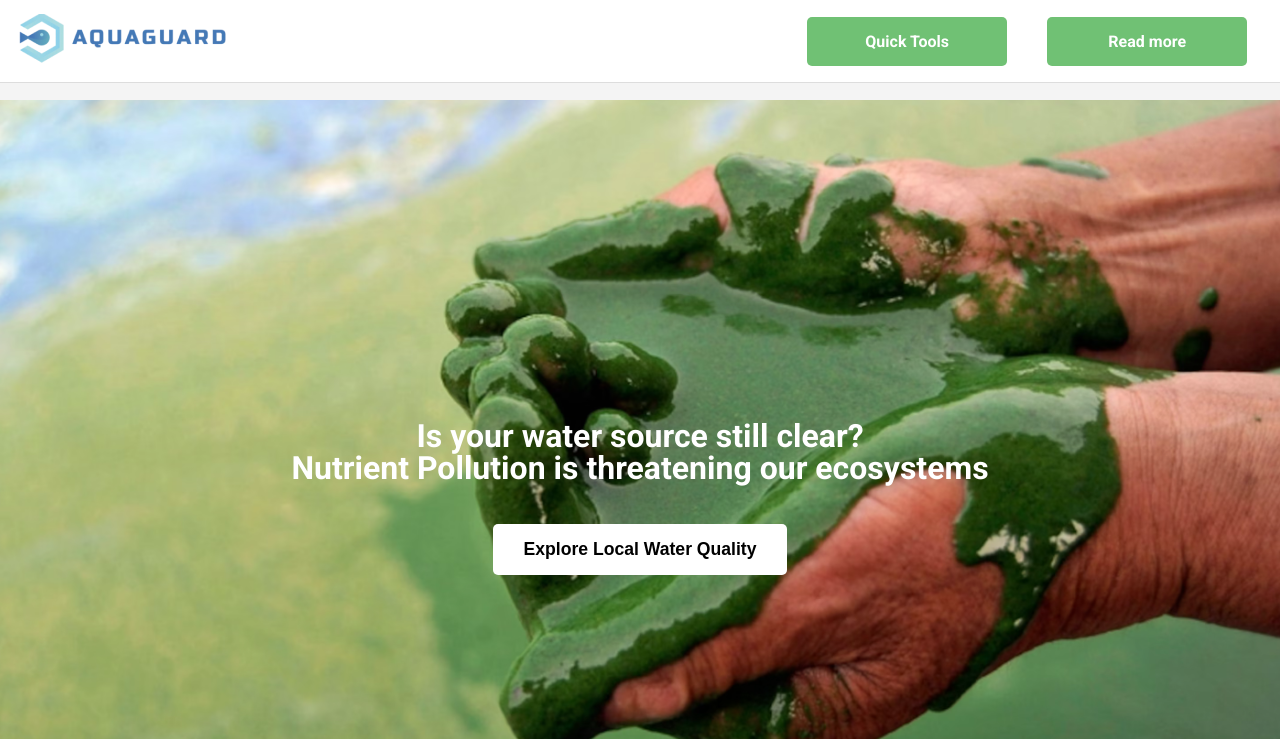
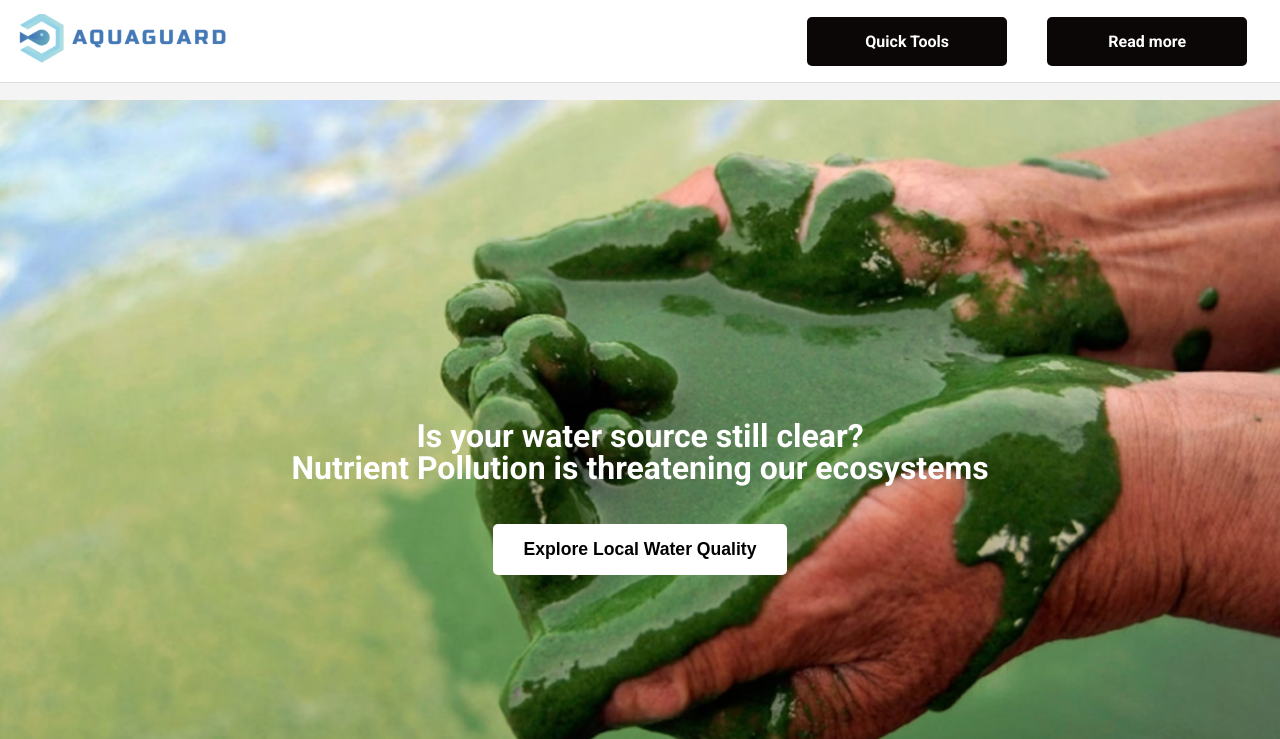
Before and after one commit to HappyGuyTeitoku/FIT5120_Coral-Guardian, a Flask app: page / in a window 1280 px wide. Shown: the top 739 px of the page. Run offline with Flask 3, Linux system fonts and the light colour scheme; the visitor is signed in with stand-in values (Sample User, id 1).

Commit message:
Updated Navbar
Changed button style in v2

```diff
--- a/templates/base.html
+++ b/templates/base.html
@@ -6,6 +6,7 @@
     <meta name="viewport" content="width=device-width, initial-scale=1.0">
     <title>{% block title %}Melbourne WaterGuard{% endblock %}</title>
     <link rel="stylesheet" href="{{ url_for('static', filename='style.css') }}">
+    <link rel="stylesheet" href="{{ url_for('static', filename='style_npcal.css') }}">
     <!-- Roboto Font code -->
     <link rel="preconnect" href="https://fonts.googleapis.com">
     <link rel="preconnect" href="https://fonts.gstatic.com" crossorigin>
--- a/templates/base_v2.html
+++ b/templates/base_v2.html
@@ -7,6 +7,7 @@
     <meta name="viewport" content="width=device-width, initial-scale=1.0">
     <title>{% block title %}AquaGuard{% endblock %}</title>
     <link rel="stylesheet" href="{{ url_for('static', filename='style.css') }}">
+    <link rel="stylesheet" href="{{ url_for('static', filename='style_npcal.css') }}">
     <!-- Roboto Font code -->
     <link rel="preconnect" href="https://fonts.googleapis.com">
     <link rel="preconnect" href="https://fonts.gstatic.com" crossorigin>
@@ -36,14 +37,14 @@
 
                 <!-- NEW navbar -->
                 <ul class="nav-links">
-                    <li class="nav-links-dropdown-toggle primary-button">
+                    <li class="nav-links-dropdown-toggle navbar-button">
                         Quick Tools
                         <div class="nav-links-dropdown-content secondary-button">
                             <a href="{{ url_for('npcalculator') }}">NP Calculator</a>
                             <a href="{{ url_for('productsearch') }}">Product Search</a>
                         </div>
                     </li>
-                    <li class="nav-links-dropdown-toggle primary-button">
+                    <li class="nav-links-dropdown-toggle navbar-button">
                         Read more
                         <div class="nav-links-dropdown-content secondary-button">
                             <a href="{{ url_for('learnmore') }}">Start Here</a>
```
